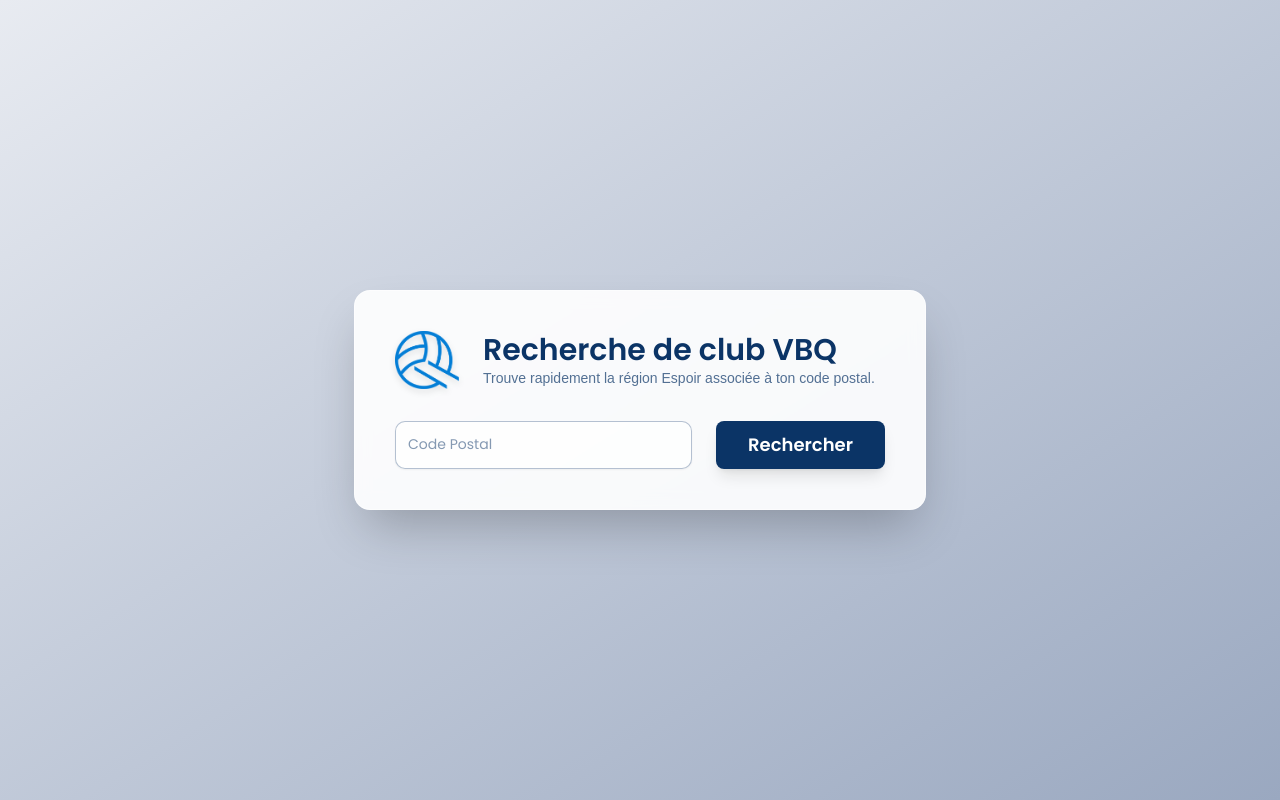
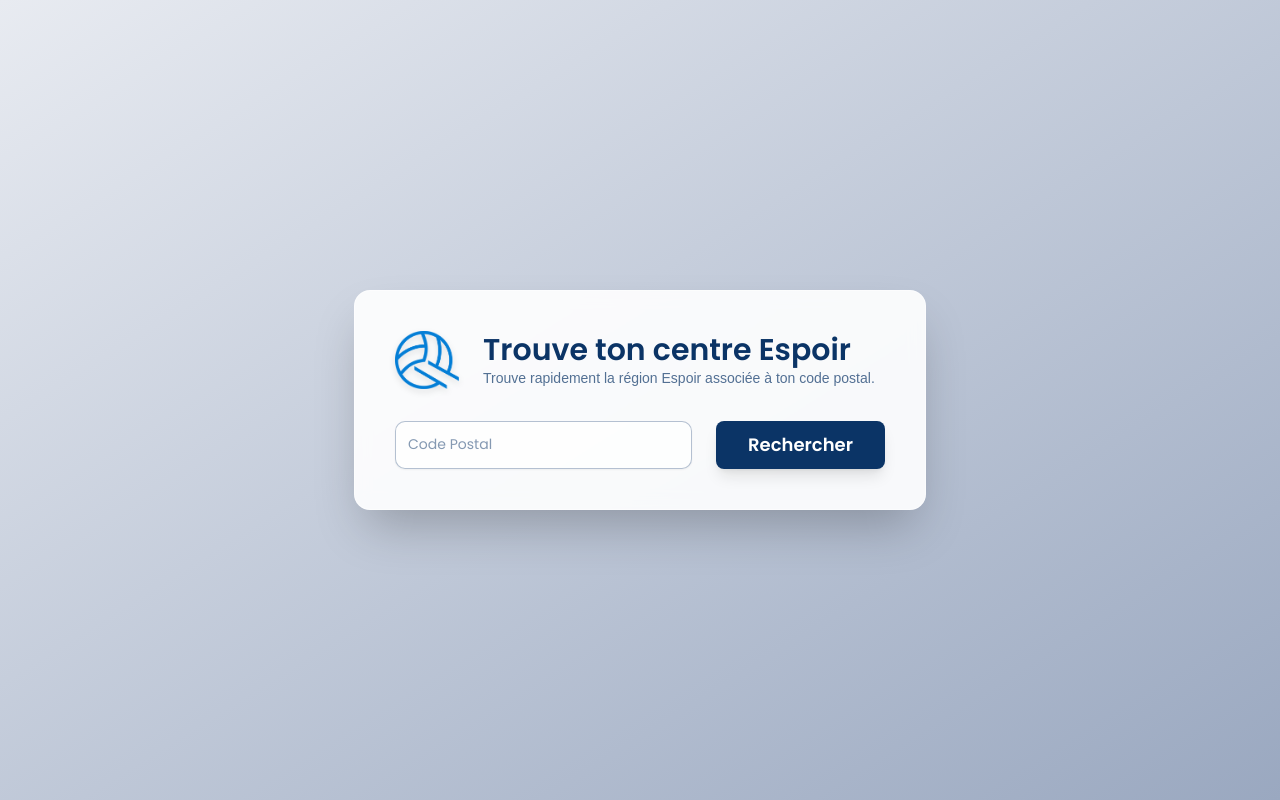
Before and after one commit to My-Sweet-Sport/vbq-lookup, a SvelteKit app: page / in a window 1280 px wide. Built offline with nearby package versions, Linux system fonts and the light colour scheme.

Commit message:
changed title

```diff
--- a/src/routes/+page.svelte
+++ b/src/routes/+page.svelte
@@ -42,7 +42,7 @@
 		<header class="flex flex-col gap-4 sm:flex-row sm:items-center sm:gap-6">
 			<img src={`${base}/logo.png`} alt="VBQ Lookup" class="w-16 drop-shadow-md" />
 			<div>
-				<h1 class="text-3xl font-semibold text-[#0b3466]">Recherche de club VBQ</h1>
+				<h1 class="text-3xl font-semibold text-[#0b3466]">Trouve ton centre Espoir</h1>
 				<p class="text-sm text-[#0b3466]/70">
 					Trouve rapidement la région Espoir associée à ton code postal.
 				</p>
```
